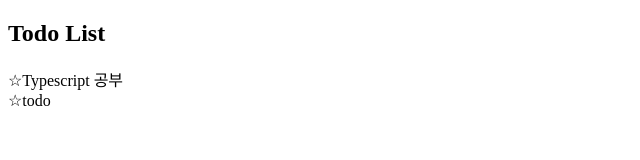
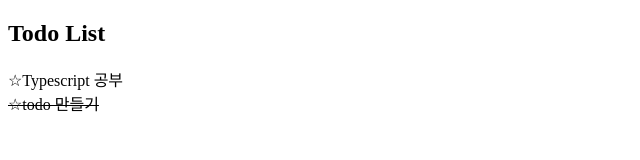
Before and after one commit to kuongee/Todo-With-Typescript, a website built with webpack: page index.html in a window 1280 px wide. Shown: the full height of the page, 0-640 px from the left. Built offline with nearby package versions, Linux system fonts and the light colour scheme.

Commit message:
Add complete state and setState function in TodoList component

```diff
--- a/package.json
+++ b/package.json
@@ -3,7 +3,7 @@
     "version": "1.0.0",
     "author": "Jeesoo Min",
     "scripts": {
-        "start": "node_modules/.bin/webpack"
+        "start": "node_modules/.bin/webpack --watch"
     },
     "dependencies": {
         "path": "^0.12.7",
--- a/src/TodoList.ts
+++ b/src/TodoList.ts
@@ -1,5 +1,6 @@
 interface Item {
   content: string;
+  isComplete: boolean;
 }
 
 export default class TodoList {
@@ -11,6 +12,17 @@
   }
 
   render() {
-        document.querySelector("#todo-list").innerHTML = this.todoItems.map(item => `<div> ☆${item.content} </div>`).join("");
+    document.querySelector("#todo-list").innerHTML = this.todoItems
+      .map(item =>
+        item.isComplete
+          ? `<div><s> ☆${item.content} </s></div>`
+          : `<div> ☆${item.content} </div>`
+      )
+      .join("");
+  }
+
+  setState(newItems) {
+    this.todoItems = newItems;
+    this.render();
   }
 }
--- a/src/app.ts
+++ b/src/app.ts
@@ -1,12 +1,27 @@
 import TodoList from "./TodoList";
 
 const todoItems = [
-    {
-        content: "Typescript 공부"
-    },
-    {
-        content: "todo"
-    }
+  {
+    content: "Typescript 공부",
+    isComplete: false
+  },
+  {
+    content: "todo 만들기",
+    isComplete: false
+  }
 ];
 
 const todolist = new TodoList(todoItems);
+
+const newTodoItems = [
+  {
+    content: "Typescript 공부",
+    isComplete: false
+  },
+  {
+    content: "todo 만들기",
+    isComplete: true
+  }
+];
+
+todolist.setState(newTodoItems);
--- a/webpack.config.js
+++ b/webpack.config.js
@@ -1,6 +1,7 @@
 const path = require("path");
 
 module.exports = {
+    mode: 'development',
     entry: {
         app: "./src/app.ts"
     },
```
Also changed, not shown: index.html (+3 -0 lines). Lines whose indentation alone changed are shown as unchanged.
